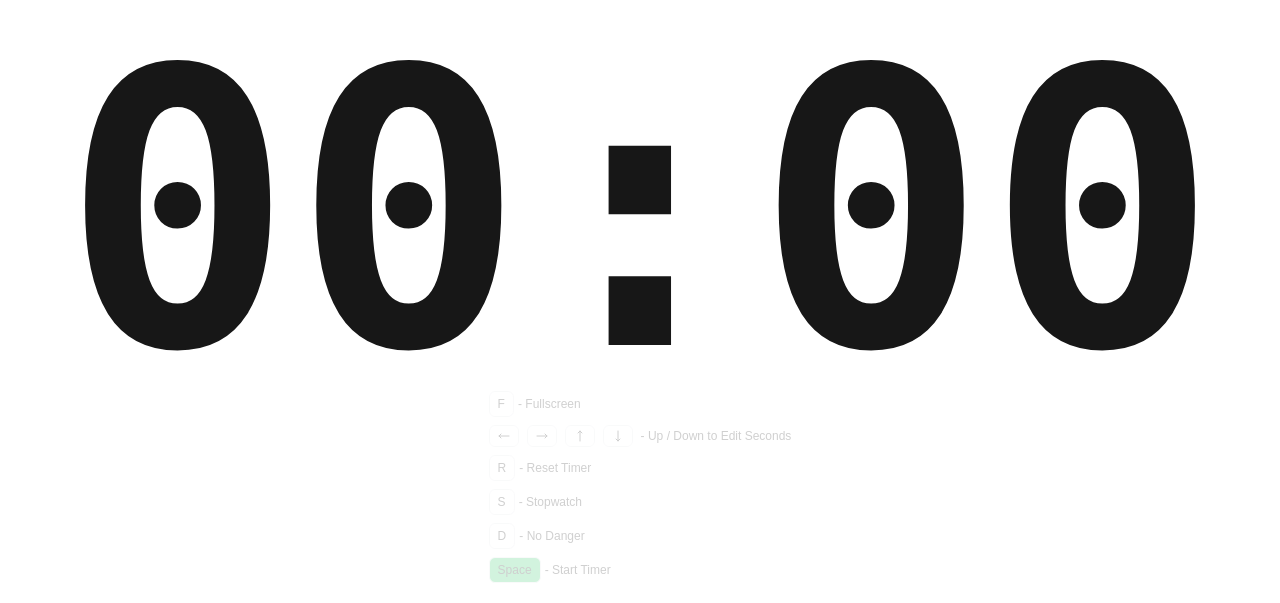
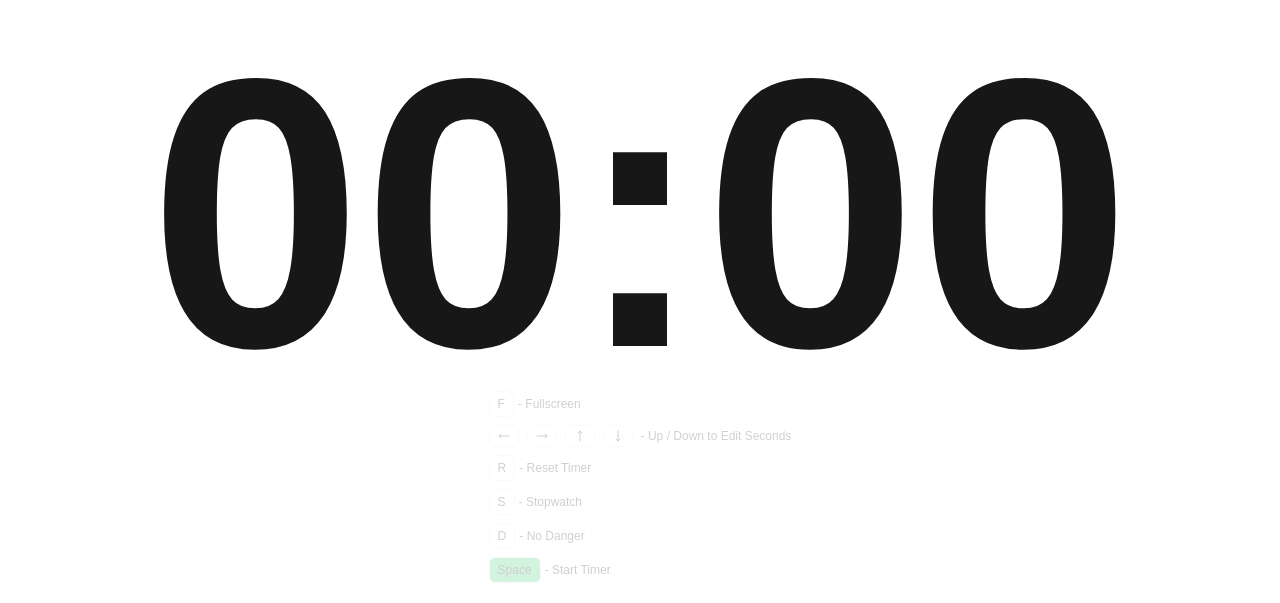
Before and after one commit to koukouihssane/Timer, a Next.js app: page / in a window 1280 px wide. Shown: the part 197-800 px from the top of the page. Built offline with nearby package versions, Linux system fonts and the light colour scheme.

Commit message:
Refactor keyboard shortcuts in timer component and remove unnecessary code in Home component

```diff
--- a/app/page.tsx
+++ b/app/page.tsx
@@ -61,7 +61,7 @@ export default function Home() {
         setIsCountDown(!isCountDown);
       }
       if (e.key === "d" || e.key === "D") {
-        if (isActive) setIsDanger(!isDanger);
+        setIsDanger(!isDanger);
       }
     };
     document.addEventListener("keydown", detectPressedKey, true);
@@ -151,11 +151,11 @@ export default function Home() {
               editingPart === "minutes" && !isActive
                 ? "bg-white/10 rounded-xl"
                 : ""
-            } font-mono`}
+            } `}
           >
             {pad(minutes)}
           </span>
-          <span className="font-mono">:</span>
+          <span className="">:</span>
           <span
             onClick={() => {
               if (isActive) stopTimer();
@@ -165,7 +165,7 @@ export default function Home() {
               editingPart === "seconds" && !isActive
                 ? "bg-white/10 rounded-xl"
                 : ""
-            } font-mono`}
+            } `}
           >
             {pad(seconds)}
           </span>
@@ -256,7 +256,7 @@ export default function Home() {
             <div className="flex items-center justify-center space-x-1 ">
               <button
                 onClick={() => {
-                  if (isActive) setIsDanger(!isDanger);
+                  setIsDanger(!isDanger);
                 }}
                 className="text-xs border font-extralight py-1 px-2  rounded-md opacity-20 hover:opacity-60"
               >
```
